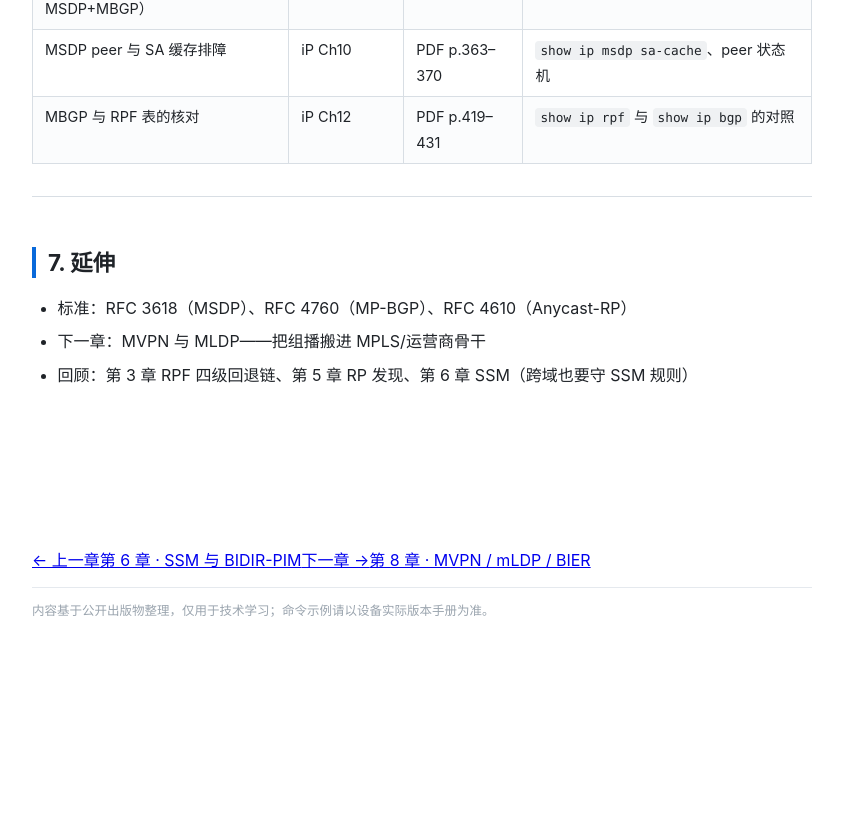
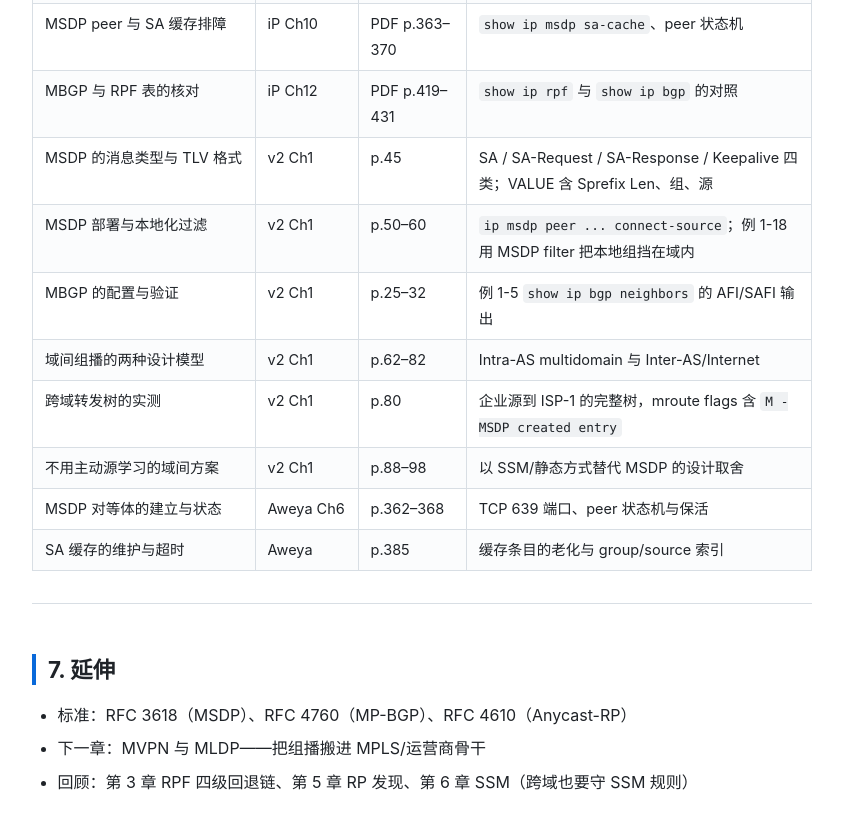
Before and after one commit to huyushao521/multicast-book-notes, a plain HTML site: page chapters/ch07-msdp-mbgp.html in a window 1280 px wide. Shown: the part 7138-7966 px from the top of the page, without its empty margins (368-1211 px from the left). Before the commit the page ends 7853 px from the top, so only its background shows below. Drawn offline with Linux system fonts and the light colour scheme.

Commit message:
补 23 行原书索引：v2 Ch1 域间/防火墙 p.22-98、Ch4 数据中心 p.207-235、Ch5 设计 p.274-282；Aweya Ch2/Ch3/Ch6 报文与机制；覆盖率 26.3% -> 33.4%

```diff
--- a/chapters/ch07-msdp-mbgp.html
+++ b/chapters/ch07-msdp-mbgp.html
@@ -370,6 +370,54 @@
 <td>PDF p.419–431</td>
 <td><code>show ip rpf</code> 与 <code>show ip bgp</code> 的对照</td>
 </tr>
+<tr>
+<td>MSDP 的消息类型与 TLV 格式</td>
+<td>v2 Ch1</td>
+<td>p.45</td>
+<td>SA / SA-Request / SA-Response / Keepalive 四类；VALUE 含 Sprefix Len、组、源</td>
+</tr>
+<tr>
+<td>MSDP 部署与本地化过滤</td>
+<td>v2 Ch1</td>
+<td>p.50–60</td>
+<td><code>ip msdp peer ... connect-source</code>；例 1-18 用 MSDP filter 把本地组挡在域内</td>
+</tr>
+<tr>
+<td>MBGP 的配置与验证</td>
+<td>v2 Ch1</td>
+<td>p.25–32</td>
+<td>例 1-5 <code>show ip bgp neighbors</code> 的 AFI/SAFI 输出</td>
+</tr>
+<tr>
+<td>域间组播的两种设计模型</td>
+<td>v2 Ch1</td>
+<td>p.62–82</td>
+<td>Intra-AS multidomain 与 Inter-AS/Internet</td>
+</tr>
+<tr>
+<td>跨域转发树的实测</td>
+<td>v2 Ch1</td>
+<td>p.80</td>
+<td>企业源到 ISP-1 的完整树，mroute flags 含 <code>M - MSDP created entry</code></td>
+</tr>
+<tr>
+<td>不用主动源学习的域间方案</td>
+<td>v2 Ch1</td>
+<td>p.88–98</td>
+<td>以 SSM/静态方式替代 MSDP 的设计取舍</td>
+</tr>
+<tr>
+<td>MSDP 对等体的建立与状态</td>
+<td>Aweya Ch6</td>
+<td>p.362–368</td>
+<td>TCP 639 端口、peer 状态机与保活</td>
+</tr>
+<tr>
+<td>SA 缓存的维护与超时</td>
+<td>Aweya</td>
+<td>p.385</td>
+<td>缓存条目的老化与 group/source 索引</td>
+</tr>
 </tbody>
 </table>
 <hr />
```
Also changed, not shown: chapters/ch02-igmp-l2.html (+18 -0 lines), chapters/ch04-pim-dm.html (+12 -0 lines), chapters/ch05-pim-sm-rp.html (+24 -0 lines), chapters/ch06-ssm-bidir.html (+6 -0 lines), chapters/ch09-datacenter-cloud.html (+24 -0 lines), chapters/ch11-security.html (+6 -0 lines), index.html (+1 -1 lines), 8 other files.
